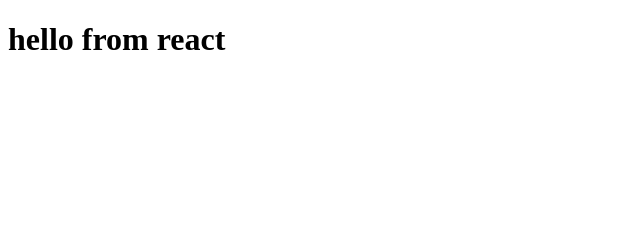
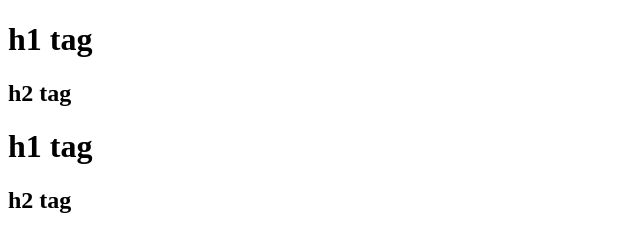
Before and after one commit to simran5555/namaste_react_igniteapp, a React app: page / in a window 1280 px wide. Shown: the whole page, without its empty margins (0-640 px from the left). Built offline with nearby package versions, Linux system fonts and the light colour scheme.

Commit message:
final edits

```diff
--- a/App.js
+++ b/App.js
@@ -1,10 +1,19 @@
 import React from "react";
-import ReactDOM from "react-dom"
+import ReactDOM from "react-dom/client"
 
-const parent = React.createElement('h1', { id: 'parent' }, "hello from react")
+const parent = React.createElement('div', { id: 'parent' }, [
+  React.createElement('div', { id: 'child1', key:1 }, [
+    React.createElement('h1', {key:1}, "h1 tag"),
+    React.createElement('h2', {key:2}, "h2 tag")
+  ]),
+  React.createElement('div', { id: 'child2', key:2 }, [
+    React.createElement('h1', {key:1}, "h1 tag"),
+    React.createElement('h2', {key:2}, "h2 tag")
+  ])
+])
 
-  const root = ReactDOM.createRoot(document.getElementById('root'));
+const root = ReactDOM.createRoot(document.getElementById('root'));
 
-  root.render(parent)
+root.render(parent)
 
-  //package.json is configuration for npm
+//package.json is configuration for npm
--- a/index.html
+++ b/index.html
@@ -1,17 +1,26 @@
 <!DOCTYPE html>
 <html lang="en">
+
 <head>
   <meta charset="UTF-8" />
   <meta http-equiv="X-UA-Compatible" content="IE=edge" />
   <meta name="viewport" content="width=device-width, initial-scale=1.0" />
   <title>Namaste React</title>
 </head>
+
 <body>
   <div id="root">
     <h1>hello from html</h1>
     <!-- this will further replaced by parent element while rendering -->
   </div>
 
+  <script type="module">
+    if (module.hot) {
+      module.hot.accept();
+    }
+    //this will make sure that HMR works if hmr is not enabled by default
+  </script>
   <script type="module" src="App.js"></script>
 </body>
+
 </html>
```
Lines whose indentation alone changed are shown as unchanged.
